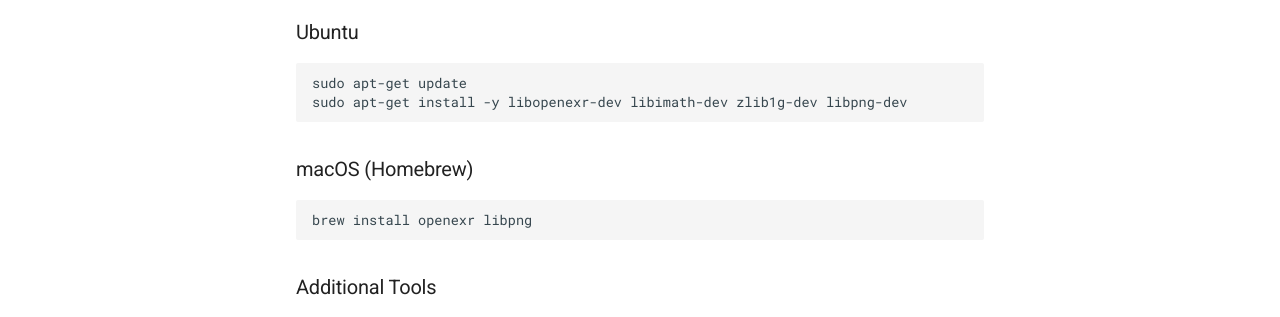
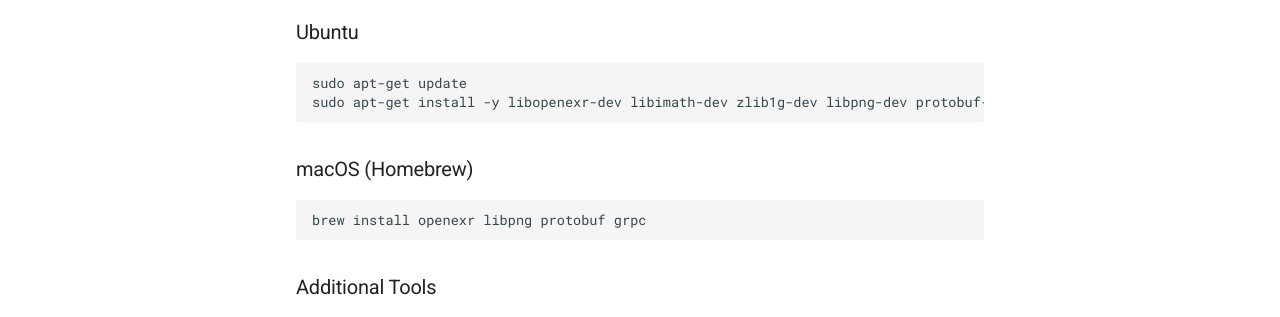
Before and after one commit to skewer-project/skewer, an MkDocs documentation site: the page built from docs/getting-started/installation.md, in a window 1280 px wide and 1388 px high. Shown: the part 546-863 px from the top of the window. Built offline with MkDocs 1.6.1 and Material for MkDocs 9.7.7, drawn with Linux system fonts in a browser that asks for light colours; comment, search, counter and statistics services are not loaded.

Commit message:
add protobuf and grpc packages to system deps installation doc

````diff
--- a/docs/getting-started/installation.md
+++ b/docs/getting-started/installation.md
@@ -15,13 +15,13 @@
 
 ```bash
 sudo apt-get update
-sudo apt-get install -y libopenexr-dev libimath-dev zlib1g-dev libpng-dev
+sudo apt-get install -y libopenexr-dev libimath-dev zlib1g-dev libpng-dev protobuf-compiler libgrpc++-dev
 ```
 
 ### macOS (Homebrew)
 
 ```bash
-brew install openexr libpng
+brew install openexr libpng protobuf grpc
 ```
 
 ### Additional Tools
````
